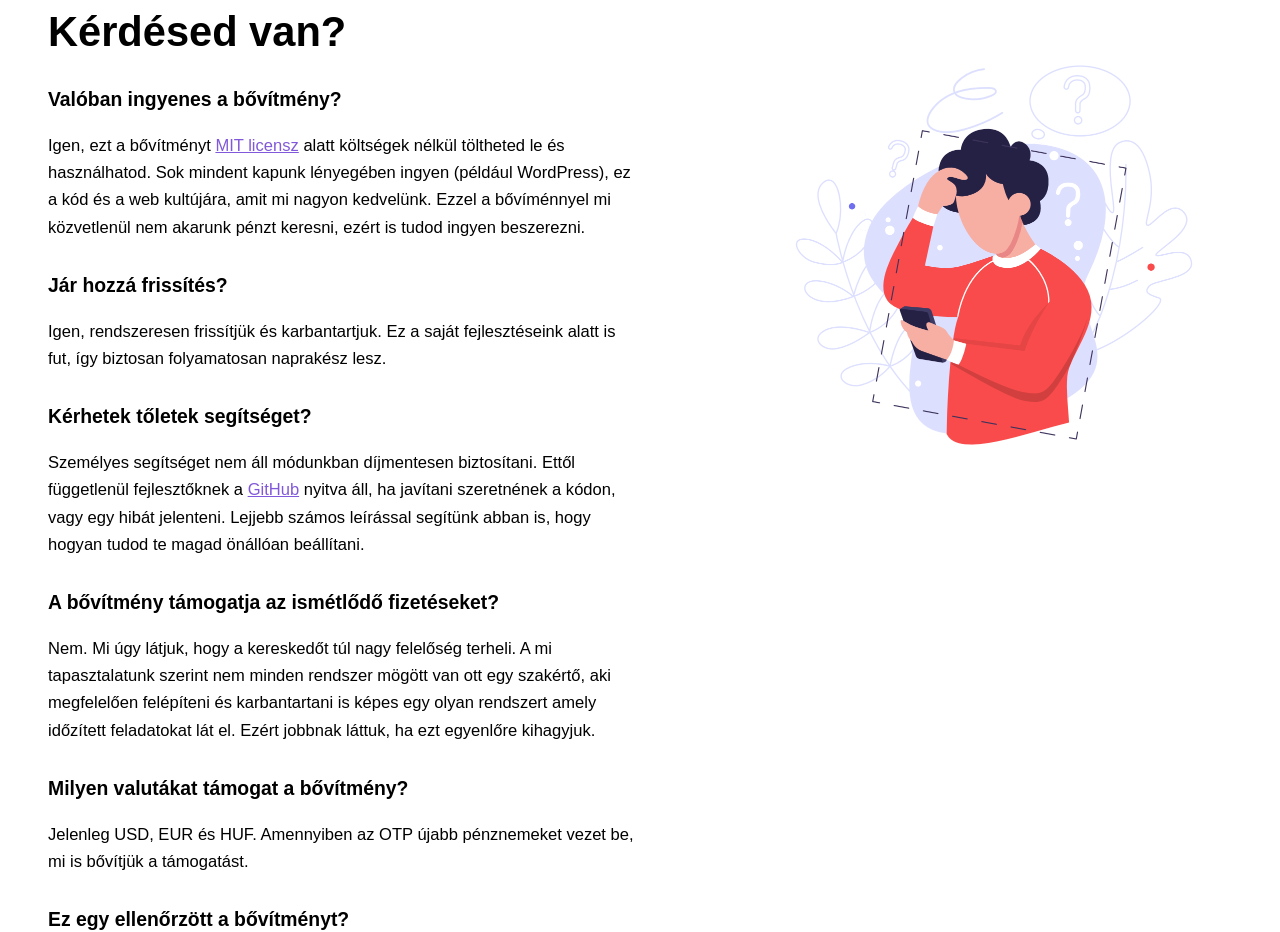
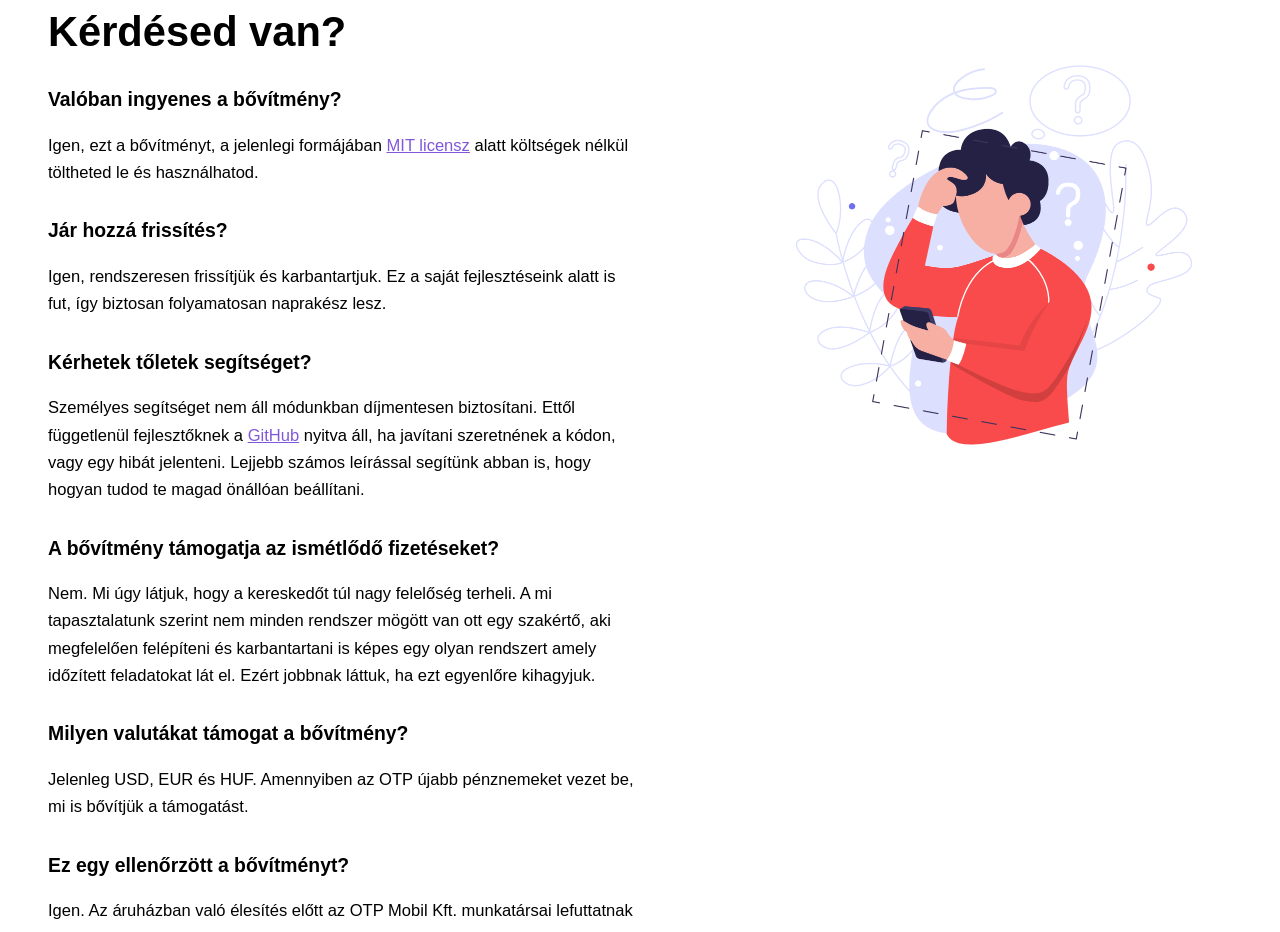
Before and after one commit to conedevelopment/simplepay-gatsby, a Gatsby site: page / in a window 1280 px wide. Shown: the part 1880-2812 px from the top of the page. Built offline with nearby package versions, Linux system fonts and the light colour scheme; Gatsby itself is replaced by a stand-in of ours; a web font is replaced by a local one.

Commit message:
Update faq.js

```diff
--- a/src/components/faq.js
+++ b/src/components/faq.js
@@ -10,7 +10,7 @@ const Faq = () => {
           <h2 className={faqStyles.title}>Kérdésed van?</h2>
           <div className={faqStyles.block}>
             <h3 className={faqStyles.blockTitle}>Valóban ingyenes a bővítmény?</h3>
-            <p className={faqStyles.blockDescription}>Igen, ezt a bővítményt <a href="https://github.com/conedevelopment/simplepay-gateway/blob/master/LICENSE">MIT licensz</a> alatt költségek nélkül töltheted le és használhatod. Sok mindent kapunk lényegében ingyen (például WordPress), ez a kód és a web kultújára, amit mi nagyon kedvelünk. Ezzel a bővíménnyel mi közvetlenül nem akarunk pénzt keresni, ezért is tudod ingyen beszerezni.</p>
+            <p className={faqStyles.blockDescription}>Igen, ezt a bővítményt, a jelenlegi formájában <a href="https://github.com/conedevelopment/simplepay-gateway/blob/master/LICENSE">MIT licensz</a> alatt költségek nélkül töltheted le és használhatod.</p>
           </div>
           <div className={faqStyles.block}>
             <h3 className={faqStyles.blockTitle}>Jár hozzá frissítés?</h3>
```
